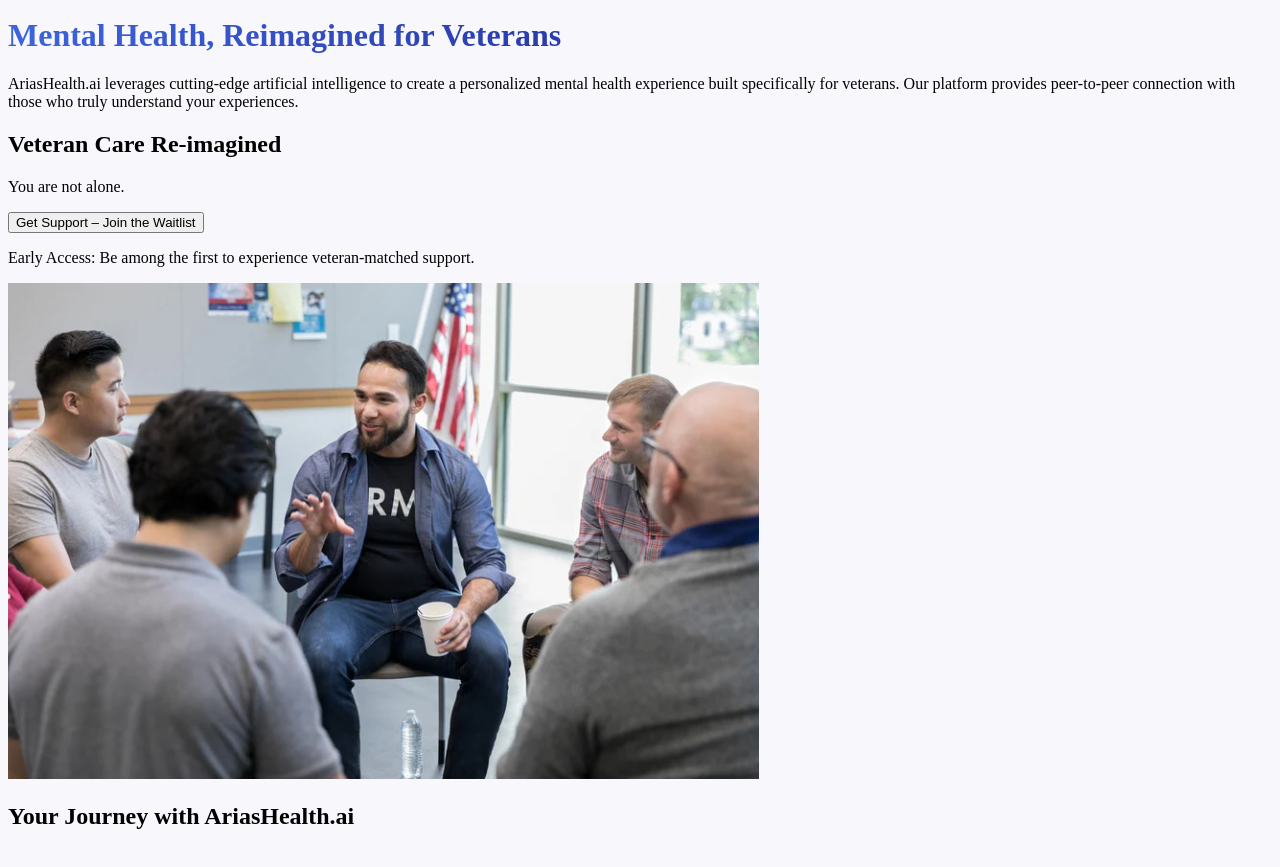
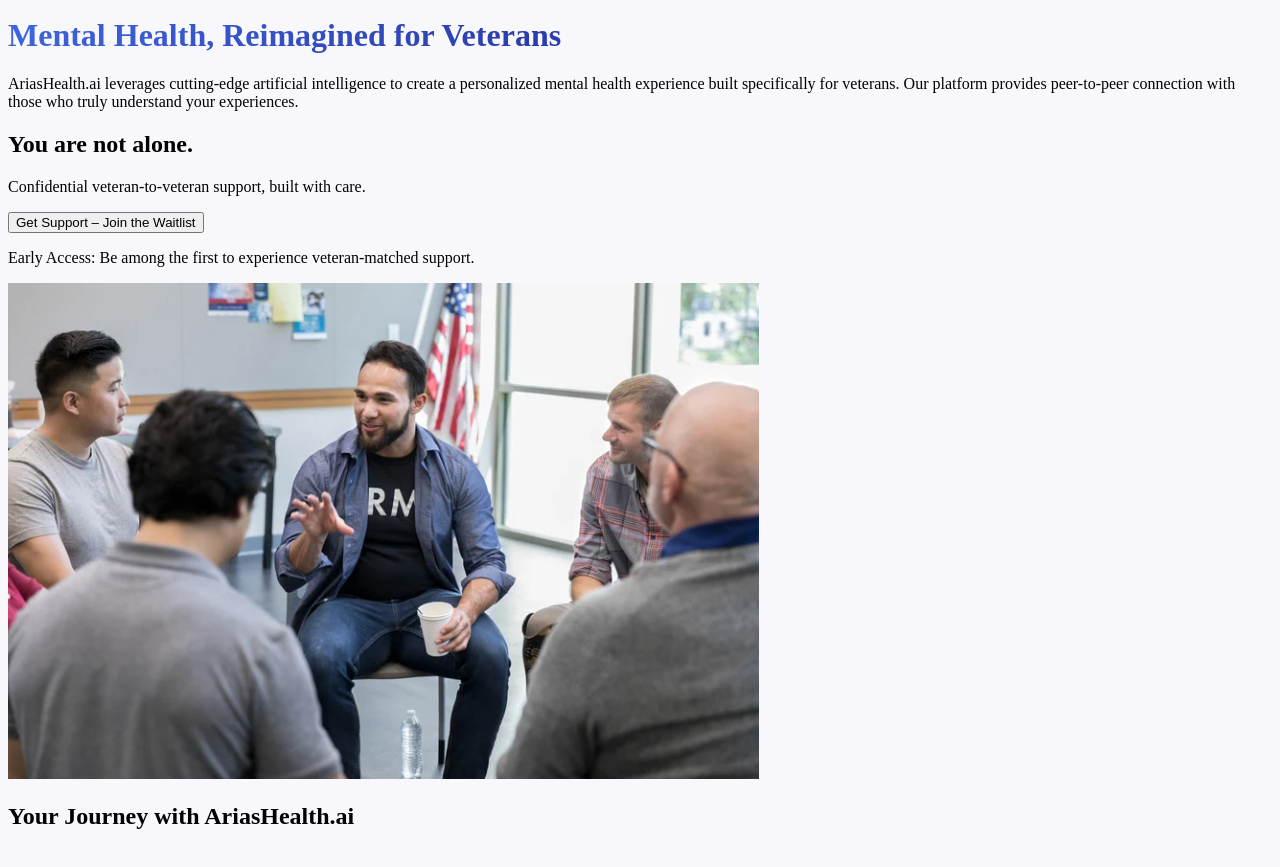
Before and after one commit to Schoolaccount1357/AriasHealthaiMain, a React (Vite) app in the folder client/: page / in a window 1280 px wide. Shown: the part 1680-2547 px from the top of the page. Built offline with nearby package versions, Linux system fonts and the light colour scheme.

Commit message:
Restored to '769fc67e77055a7bb65df98ef74b436798be41e1'
Replit-Restored-To: 769fc67e77055a7bb65df98ef74b436798be41e1

```diff
--- a/client/src/components/home/Hero.tsx
+++ b/client/src/components/home/Hero.tsx
@@ -16,10 +16,10 @@ export function Hero() {
         <div className="md:flex relative max-w-7xl mx-auto">
           <div className="md:w-1/2 px-4 sm:px-6 lg:px-8 flex flex-col justify-center z-10">
             <h1 className="text-2xl sm:text-3xl md:text-4xl font-bold mb-4 md:mb-5 bg-gradient-to-r from-white via-blue-200 to-blue-100 bg-clip-text text-transparent">
-              Veteran Care Re-imagined
+              You are not alone.
             </h1>
             <p className="text-gray-300 mb-4 md:mb-6 text-base md:text-lg">
-              You are not alone.
+              Confidential veteran-to-veteran support, built with care.
             </p>
             <div className="space-y-3 md:space-y-4">
               <Button
```
